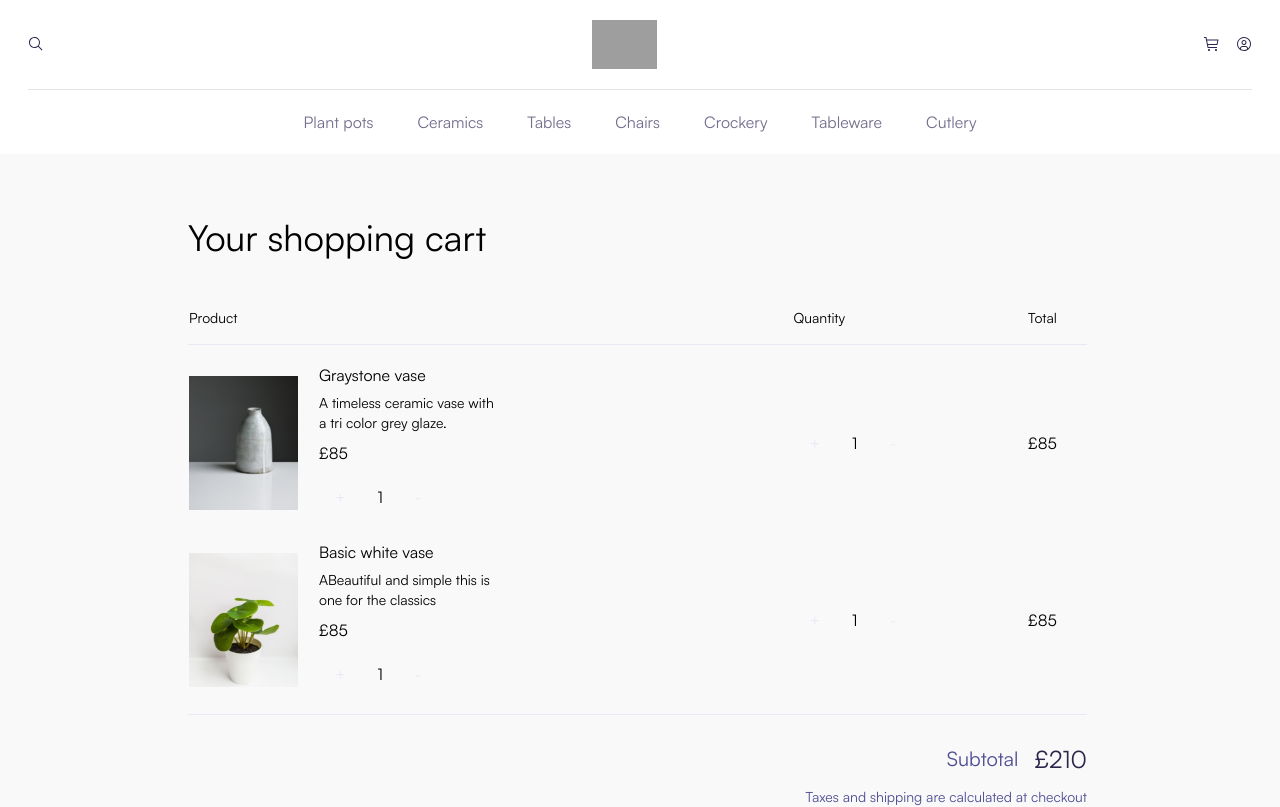
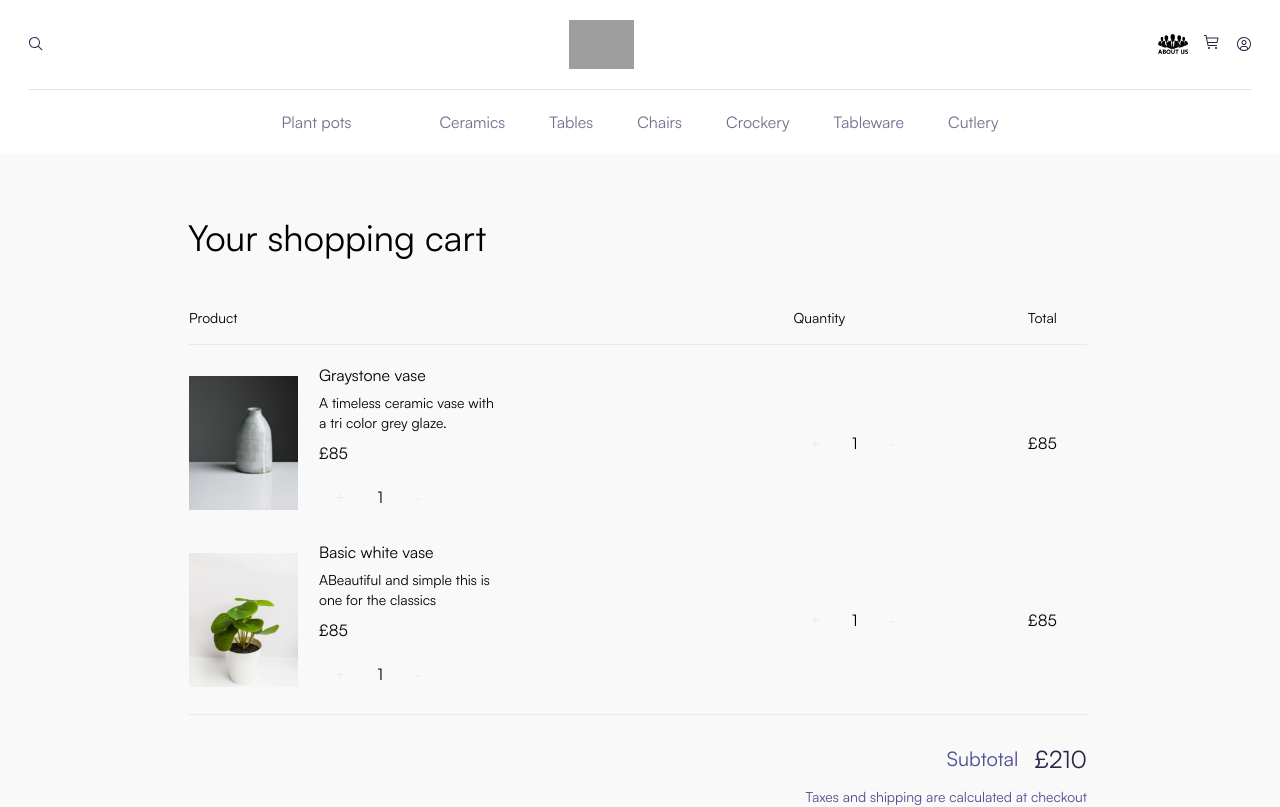
Before and after one commit to syedahsanrazabukhari/nextjs-milestone-3, a Next.js app: page /cart in a window 1280 px wide. Shown: the top 807 px of the page. Built offline with nearby package versions, Linux system fonts and the light colour scheme; grey boxes are pictures that could not be loaded.

Commit message:
complete code to repo

```diff
--- a/app/about/page.tsx
+++ b/app/about/page.tsx
@@ -1,5 +1,6 @@
 import Image from 'next/image'
 import React from 'react'
+import Link from 'next/link'
 
 const About = () => {
     return (
@@ -19,7 +20,7 @@ const About = () => {
             {/* Navbar */}
             <nav>
                 <div className="px-6 sm:px-7 py-5 flex justify-between items-center">
-                    <Image src="/avion-logo.png" alt="Image failed" width={65} height={30} />
+                    <Link href="/"> <Image src="/avion-logo.png" alt="Image failed" width={65} height={30} /></Link>
 
                     <div className='flex gap-x-12 items-center'>
                         <ul className="flex gap-x-8 text-[#726E8D] max-sm:hidden">
@@ -221,7 +222,7 @@ const About = () => {
                 </section>
 
                 <section>
-                    <div className='mt-[67px] border-b border-[--primary]'/>
+                    <div className='mt-[67px] border-b border-[--primary]' />
                 </section>
                 <p className='text-white mt-4 max-sm:text-center' >Copyright 2022 Avion LTD</p>
 
--- a/app/cart/page.tsx
+++ b/app/cart/page.tsx
@@ -1,5 +1,6 @@
-import { Footer, Navbar } from "@/components";
-
+import Navbar from "@/components/navbar";
+import Footer from "@/components/footer";
+import Link from "next/link";
 export default function Cart() {
     return (
         <>
@@ -88,7 +89,7 @@ export default function Cart() {
                             </div>
                             <p className="max-sm:whitespace-nowrap max-sm:w-fit ml-auto text-sm text-[--primary]">Taxes and shipping are calculated at checkout</p>
                         </div>
-                        <button type="submit" className="bg-[--dark-primary] max-sm:w-full block w-fit ml-auto text-white py-4 mt-8 sm:mt-4 px-[117px] sm:px-[48px]">Go to checkout</button>
+                        <Link href="/"><button type="submit" className="bg-[--dark-primary] max-sm:w-full block w-fit ml-auto text-white py-4 mt-8 sm:mt-4 px-[117px] sm:px-[48px]">Go to checkout</button></Link>
                     </div>
                 </section>
             </main>
--- a/app/page-components/SignUp.tsx
+++ b/app/page-components/SignUp.tsx
@@ -30,7 +30,7 @@ const SignUp = () => {
             <div className='lg:w-[354px] h-[56px] w-[224px] bg-[#F9F9F9] '>
                 <input type="text" placeholder='your@email.com' className='bg-transparent h-full w-full pl-[32px] text-[#00000066] border-none' />
             </div>
-            <button className='font-normal h-[56px] text-[16px] leading-6 py-4 lg:px-8 px-5 flex gap-[10px] bg-[#2A254B] text-white'>Sign up</button>
+            <button type='submit' className='font-normal h-[56px] text-[16px] leading-6 py-4 lg:px-8 px-5 flex gap-[10px] bg-[#2A254B] text-white'>Sign up</button>
 
             </div>
 
--- a/app/page.tsx
+++ b/app/page.tsx
@@ -3,8 +3,8 @@ import Hero from "./page-components/Hero";
 import Listing from "./page-components/Listing";
 import Listing2 from "./page-components/Listing2";
 import SignUp from "./page-components/SignUp";
-import { Navbar } from "@/components";
-
+import Navbar from "@/components/navbar";
+import Footer from "@/components/footer";
 
 export default function Home() {
   return (
@@ -15,6 +15,7 @@ export default function Home() {
     <Listing/>
     <Listing2/>
     <SignUp/>
+    <Footer/>
     </>
   );
 }
--- a/app/products/page.tsx
+++ b/app/products/page.tsx
@@ -1,4 +1,5 @@
-import { Footer, Navbar } from "@/components";
+import Navbar from "@/components/navbar";
+import Footer from "@/components/footer";
 import Image from "next/image";
 
 interface ProductCard {
--- a/components/Footer.tsx
+++ b/components/Footer.tsx
@@ -1,7 +1,7 @@
 import Image from "next/image"
 import Link from "next/link"
 
-export const Footer = () => {
+export default function Footer() {
     return (
         <footer className="bg-[--dark-primary] text-white pt-[40px] sm:pt-[58px] pb-6 px-6 sm:px-[82px]">
             <section className="grid grid-cols-2 gap-x-[96px] sm:flex sm:justify-between pb-12 border-b border-[--primary]">
@@ -13,7 +13,7 @@ export const Footer = () => {
                         <li>Best sellers</li>
                         <li>Recently viewed</li>
                         <li>Popular this week</li>
-                        <li>All products</li>
+                       <Link href="/products"> <li>All products</li></Link>
                     </ul>
                 </div>
 
@@ -30,7 +30,7 @@ export const Footer = () => {
                 </div>
 
                 <div className="space-y-3 max-sm:mt-10">
-                    <h5>Our company</h5>
+                   <Link href="/"> <h5>Our company</h5></Link>
 
                     <ul className="space-y-3">
                         <Link href="/about"><li>About us</li></Link>
--- a/components/Navbar.tsx
+++ b/components/Navbar.tsx
@@ -1,7 +1,7 @@
 import Image from "next/image"
 import Link from "next/link"
 
-export const Navbar = () => {
+export default function Navbar() {
     return (
         <nav className="px-6 sm:px-[28px] py-5">
             <div className="flex justify-between items-center sm:pb-5 sm:border-b border-[#0000001a]">
@@ -13,6 +13,7 @@ export const Navbar = () => {
                 <Link href="/"><Image src="/avion-logo.png" alt="Image failed" width={65} height={30} /></Link>
 
                 <div className="flex gap-x-4 max-sm:hidden">
+                    <Link href="/about"> <Image src="/about-us-2.jpg" alt="Image-failed" width={30} height={30} /></Link>
                     <Link href="/cart"><Image src="/nav-cart.svg" alt="Image-failed" width={16} height={16} /></Link>
                     <Image src="/nav-user.svg" alt="Image-failed" width={16} height={16} />
                 </div>
@@ -21,13 +22,13 @@ export const Navbar = () => {
 
 
             <ul className="flex gap-x-11 text-[#726E8D] justify-center pt-5 max-sm:hidden">
-                <li>Plant pots</li>
-                <li>Ceramics</li>
-                <li>Tables</li>
-                <li>Chairs</li>
-                <li>Crockery</li>
-                <li>Tableware</li>
-                <li>Cutlery</li>
+                <Link href="/products"> <li>Plant pots</li></Link>
+                <Link href="/products"></Link> <li>Ceramics</li>
+                <Link href="/products">  <li>Tables</li></Link>
+                <Link href="/products"> <li>Chairs</li></Link>
+                <Link href="/products"> <li>Crockery</li></Link>
+                <Link href="/products"> <li>Tableware</li></Link>
+                <Link href="/products"> <li>Cutlery</li></Link>
             </ul>
         </nav>
     )
--- a/components/index.ts
+++ /dev/null
@@ -1,2 +0,0 @@
-export { Footer } from "./Footer";
-export { Navbar } from "@/components/Navbar";
--- a/tsconfig.json
+++ b/tsconfig.json
@@ -1,5 +1,6 @@
 {
   "compilerOptions": {
+    "forceConsistentCasingInFileNames": true,
     "target": "ES2017",
     "lib": ["dom", "dom.iterable", "esnext"],
     "allowJs": true,
```
Also changed, not shown: app/page-components/Hero.tsx (+3 -2 lines), app/page-components/Listing2.tsx (+3 -2 lines), public/about-us-2.jpg (added), public/about-us.jpeg (added).
